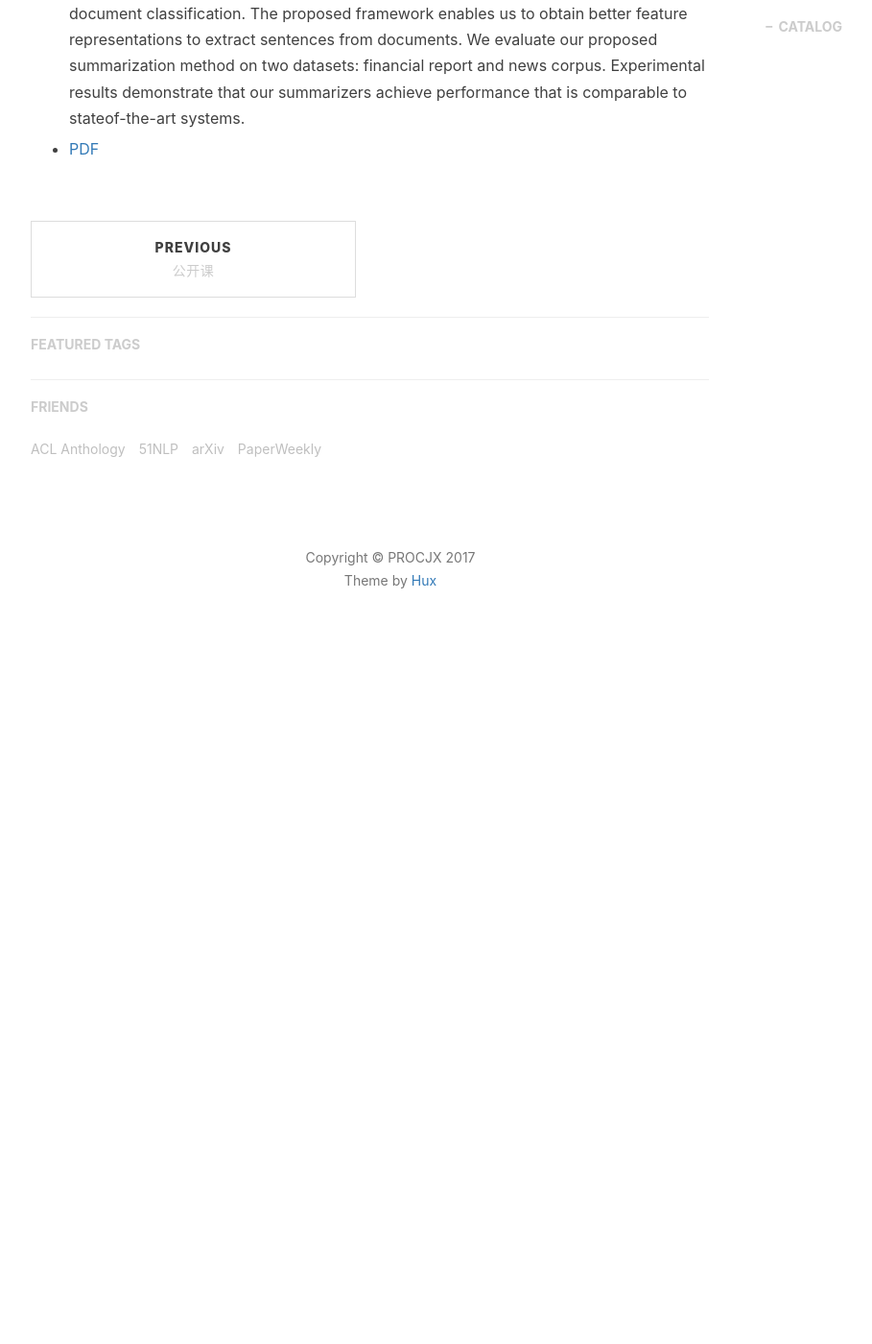
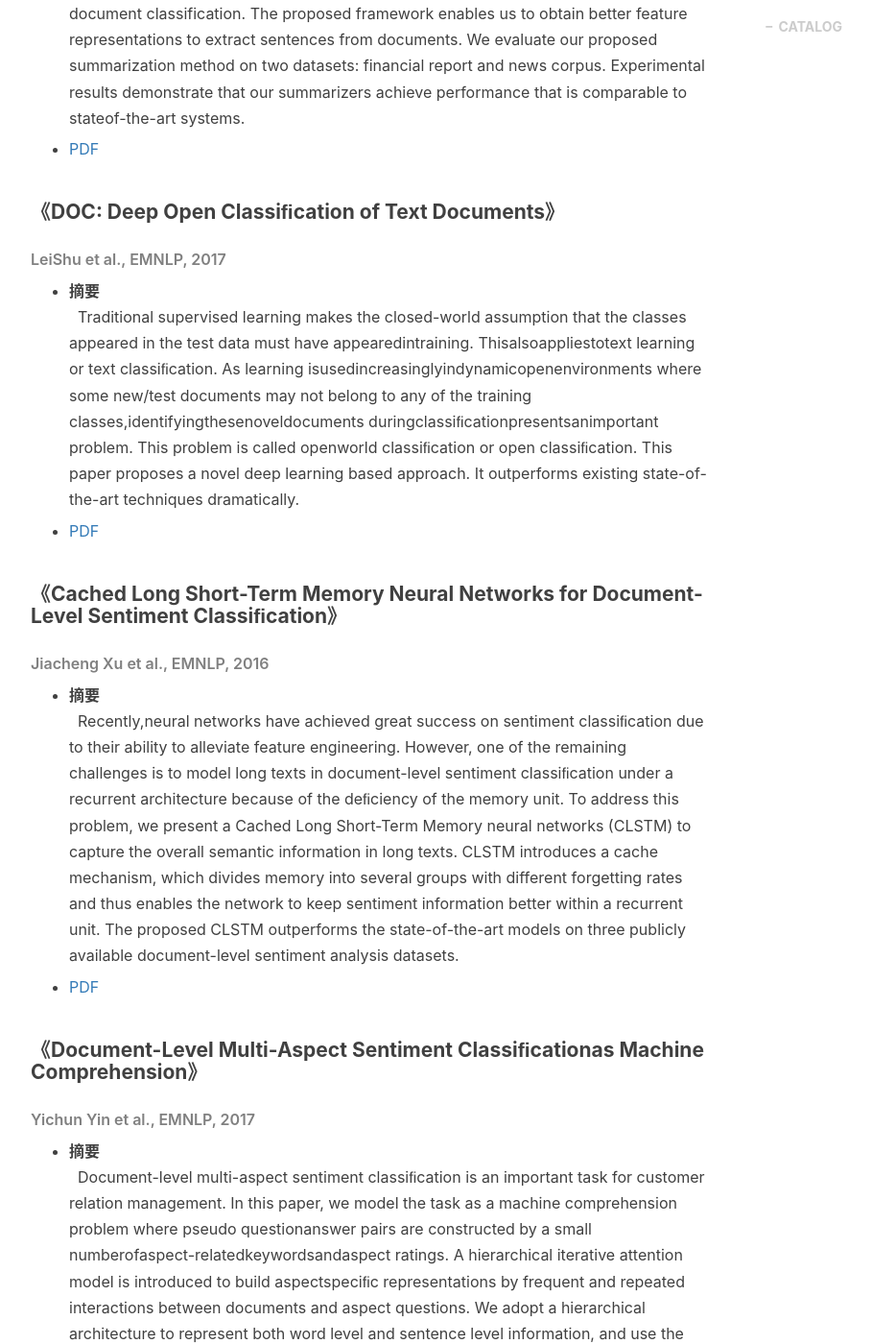
Before and after one commit to procjx/procjx.github.io.old, a Jekyll site: the page built from _posts/2017-11-27-Sentence&DocumentClassification.md, in a window 1280 px wide and 1400 px high, scrolled down 926 px. Shown: the whole window at 96% size, without its empty margins (233-1142 px from the left). Built offline with Jekyll 4.4.1, drawn with Linux system fonts in a browser that asks for light colours; nearby versions of some CDN libraries; comment, search, counter and statistics services are not loaded; before the commit the page ends 1635 px from its top, so only the background shows below that; some of the changed text lies outside the part shown.

Commit message:
Update 2017-11-27-Sentence&DocumentClassification.md

```diff
--- a/_posts/2017-11-27-Sentence&DocumentClassification.md
+++ b/_posts/2017-11-27-Sentence&DocumentClassification.md
@@ -14,8 +14,34 @@ tags:
 
 #### 《Extractive Summarization Using Multi-Task Learning with Document Classiﬁcation》
 ###### Masaru et al., EMNLP, 2017
-- <b>Abstract</b><br/>
+- <b>摘要</b><br/>
 &nbsp; The need for automatic document summarization that can be used for practical applications is increasing rapidly. In this paper, we propose a general framework for summarization that extracts sentences from a document using externally related information. Our work is aimed at single document summarization using small amounts of reference summaries. In particular, we address document summarization in the framework of multitask learning using curriculum learning for sentence extraction and document classification. The proposed framework enables us to obtain better feature representations to extract sentences from documents. We evaluate our proposed summarization method on two datasets: financial report and news corpus. Experimental results demonstrate that our summarizers achieve performance that is comparable to stateof-the-art systems.
  <br/>
 
 - [PDF](http://aclweb.org/anthology/D17-1222)
+
+
+#### 《DOC: Deep Open Classiﬁcation of Text Documents》
+###### LeiShu et al., EMNLP, 2017
+- <b>摘要</b><br/>
+&nbsp; Traditional supervised learning makes the closed-world assumption that the classes appeared in the test data must have appearedintraining. Thisalsoappliestotext learning or text classiﬁcation. As learning isusedincreasinglyindynamicopenenvironments where some new/test documents may not belong to any of the training classes,identifyingthesenoveldocuments duringclassiﬁcationpresentsanimportant problem. This problem is called openworld classiﬁcation or open classiﬁcation. This paper proposes a novel deep learning based approach. It outperforms existing state-of-the-art techniques dramatically.
+ <br/>
+
+- [PDF](http://www.aclweb.org/anthology/D/D17/D17-1313.pdf)
+
+
+#### 《Cached Long Short-Term Memory Neural Networks for Document-Level Sentiment Classiﬁcation》
+###### Jiacheng Xu et al., EMNLP, 2016
+- <b>摘要</b><br/>
+&nbsp; Recently,neural networks have achieved great success on sentiment classiﬁcation due to their ability to alleviate feature engineering. However, one of the remaining challenges is to model long texts in document-level sentiment classiﬁcation under a recurrent architecture because of the deﬁciency of the memory unit. To address this problem, we present a Cached Long Short-Term Memory neural networks (CLSTM) to capture the overall semantic information in long texts. CLSTM introduces a cache mechanism, which divides memory into several groups with different forgetting rates and thus enables the network to keep sentiment information better within a recurrent unit. The proposed CLSTM outperforms the state-of-the-art models on three publicly available document-level sentiment analysis datasets.
+ <br/>
+
+- [PDF](http://www.aclweb.org/anthology/D/D16/D16-1172.pdf)
+
+#### 《Document-Level Multi-Aspect Sentiment Classiﬁcationas Machine Comprehension》
+###### Yichun Yin et al., EMNLP, 2017
+- <b>摘要</b><br/>
+&nbsp; Document-level multi-aspect sentiment classiﬁcation is an important task for customer relation management. In this paper, we model the task as a machine comprehension problem where pseudo questionanswer pairs are constructed by a small numberofaspect-relatedkeywordsandaspect ratings. A hierarchical iterative attention model is introduced to build aspectspeciﬁc representations by frequent and repeated interactions between documents and aspect questions. We adopt a hierarchical architecture to represent both word level and sentence level information, and use the attention operations for aspect questions and documents alternatively with the multiple hop mechanism. Experimental results on the TripAdvisor and BeerAdvocate datasets show that our model outperforms classical baselines.
+ <br/>
+
+- [PDF](www.aclweb.org/anthology/D/D17/D17-1216.pdf)
```
